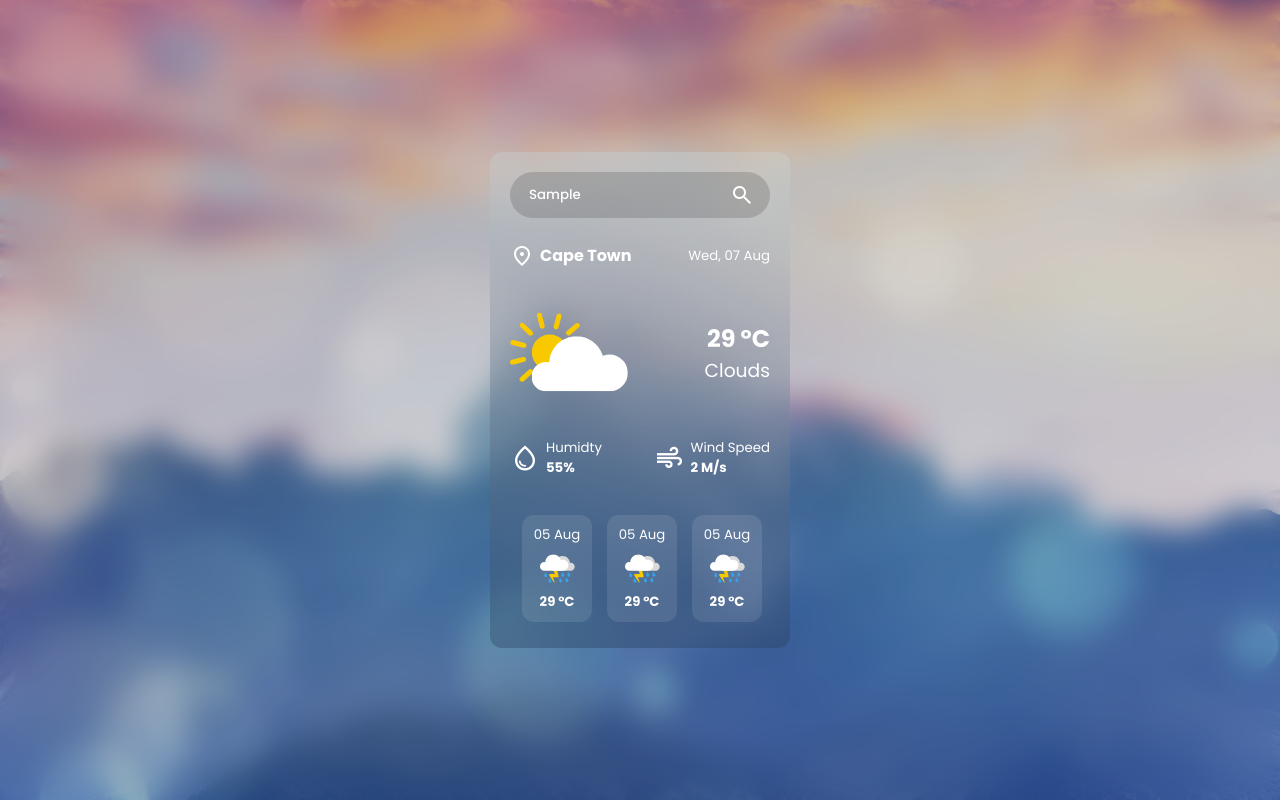
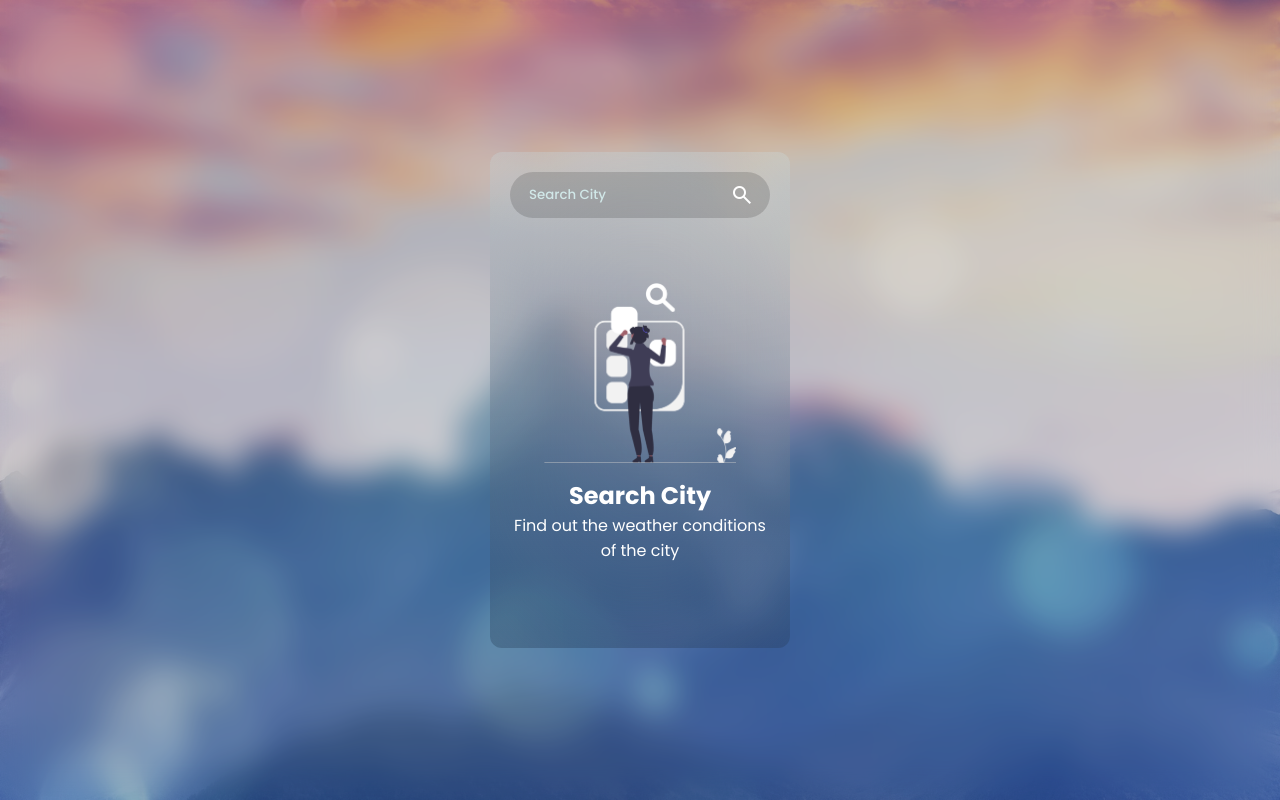
Before and after one commit to GrandDadDan/Weather-App, a plain HTML site: page index.html in a window 1280 px wide. Both pictures are taken after typing "Sample" into the empty fields and a click on the button "search". Drawn offline with nearby package versions, Linux system fonts and the light colour scheme.

Commit message:
made small progress, started on the scripting side of the application and completed the overall design

```diff
--- a/index.html
+++ b/index.html
@@ -5,6 +5,7 @@
     <meta name="viewport" content="width=device-width, initial-scale=1.0">
     <title>Weather App</title>
     <link rel="stylesheet" href="style.css">
+    <script src="script.js" defer></script>
     <!-- Import Google Icons -->
     <link rel="stylesheet" href="https://fonts.googleapis.com/css2?family=Material+Symbols+Outlined:opsz,wght,FILL,GRAD@20..48,100..700,0..1,-50..200" />
 </head>
@@ -19,7 +20,7 @@
             </button>
         </header>
 
-        <section class="weather-info">
+        <section class="weather-info" style="display: none;">
             <div class="location-date-container">
                 <div class="location">
                     <span class="material-symbols-outlined">
@@ -88,6 +89,21 @@
                 </div>
             </div>
         </section>
+
+        <section class="search-city section-message">
+            <img src="assets/message/search-city.png" alt="">
+            <div>
+                <h1>Search City</h1>
+                <h4 class="regular-txt">Find out the weather conditions of the city</h4>
+            </div>
+        </section>
+        <section class="not-found section-message" style="display: none;">
+            <img src="assets/message/not-found.png" alt="">
+            <div>
+                <h1>Search City</h1>
+                <h4 class="regular-txt">Find out the weather conditions of the city</h4>
+            </div>
+        </section>
     </main>
 </body>
 </html>
--- a/script.js
+++ b/script.js
@@ -0,0 +1,17 @@
+const cityInput = document.querySelector('.city-input');
+const searchBtn = document.querySelector('.search-btn');
+
+searchBtn.addEventListener('click', ()=>{
+    if (cityInput.value.trim() != ''){
+        console.log(cityInput.value)
+        cityInput.value = '';
+        cityInput.blur()
+    }
+})
+
+cityInput.addEventListener('keydown',(event) =>{
+    if (event.key == 'Enter' && cityInput.value.trim() != ''){
+        console.log(cityInput.value)
+    }
+
+})
--- a/style.css
+++ b/style.css
@@ -150,7 +150,7 @@ body::before{
 
     display: flex;
     gap: 15px;
-    overflow: scroll;
+    overflow-x: scroll;
     padding: 12px;
 
 }
@@ -164,6 +164,11 @@ body::before{
     background: rgb(0,0,0,0.1);
     border-radius: 99px;
 }
+
+.forecast-items-container::-webkit-scrollbar-thumb{
+    background: rgb(0,0,0,0.2);
+    border-radius: 99px;
+}
 .forecast-item {
 
     min-width: 70px;
@@ -174,10 +179,31 @@ body::before{
     padding: 10px;
     align-items: center;
     border-radius: 12px;
+    transition: 0.3s;
 }
 
+.forecast-item:hover{
+    background: rgb(225,255,255,0.15);
+}
 .forecast-item-img {
     width: 35px;
     height: 35px;
 }
 /* End Section: Weather Info */
+
+/* Section: Message */
+
+.section-message img{
+    height: 180px;
+    width: fit-content;
+}
+
+.section-message{
+    display: flex;
+    flex-direction: column;
+    align-items: center;
+    text-align: center;
+    gap: 15px;
+    margin-top: 25%;
+}
+/* End Section: Message*/
```
